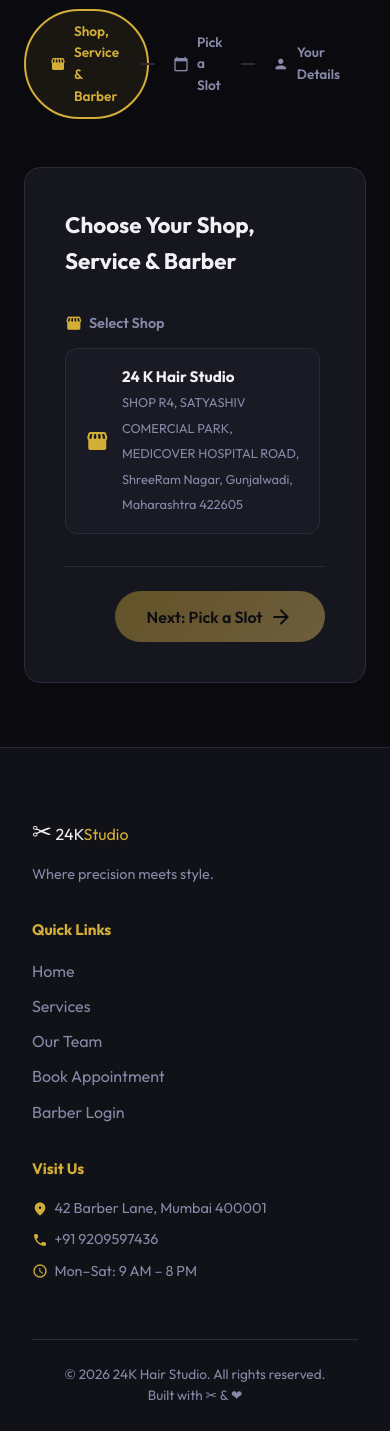
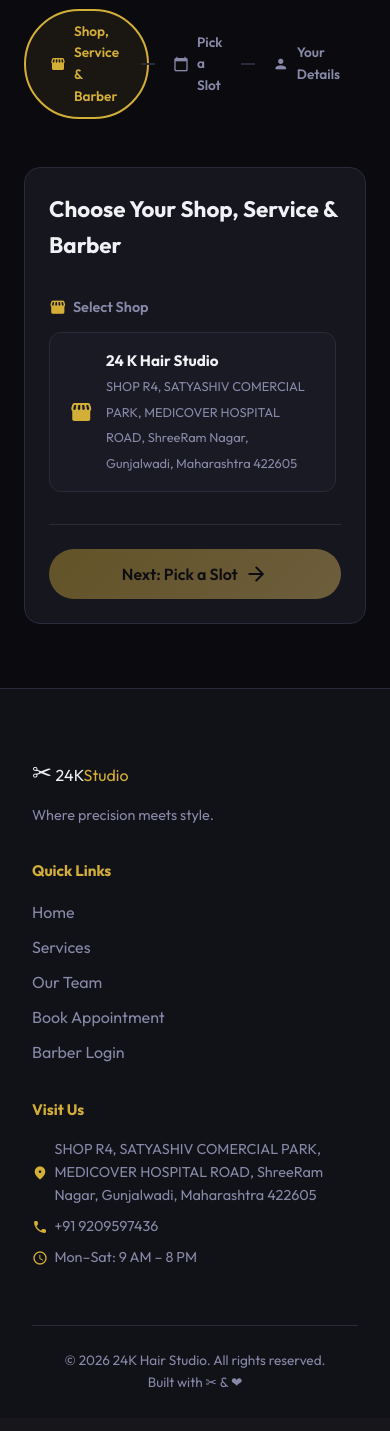
Before and after one commit to thepranit45/QuickCut, a Django app: page /book/ in a window 390 px wide. Shown: the part 255-1686 px from the top of the page. After the commit the page ends 1643 px from the top, so only its background shows below. Run offline with Django 5.2, Linux system fonts and the light colour scheme; data comes from the database, SQL or seed files in the repository; both versions use the stored data as it was after the commit.

Commit message:
Mobile optimizations and address update

```diff
--- a/static/css/style.css
+++ b/static/css/style.css
@@ -276,4 +276,30 @@ textarea.form-input{resize:vertical}
   .nav-link{padding:.9rem 0;border-bottom:1px solid var(--border)}
   .hamburger{display:flex}
   .nav-cta{display:none}
+  .booking-wizard { padding: 5rem 1rem 2rem; }
+  .booking-panel { padding: 1.5rem; }
+  .panel-actions {
+    flex-direction: column-reverse;
+    gap: 0.8rem;
+  }
+  .panel-actions .btn {
+    width: 100%;
+    justify-content: center;
+    padding: 0.8rem 1rem;
+  }
+  .wizard-steps { margin-bottom: 2rem; }
+  .wizard-step {
+    padding: 0.5rem;
+    font-size: 0;
+  }
+  .wizard-step span {
+    font-size: 1.3rem;
+  }
+  .step-sep { width: 1rem; }
+  .choice-list { grid-template-columns: 1fr !important; }
+  .date-input { max-width: 100%; width: 100%; }
+  .slots-grid { display: grid; grid-template-columns: 1fr 1fr; gap: 0.5rem; }
+  .slot-btn { padding: 0.7rem; font-size: 0.95rem; }
+  .booking-summary { padding: 1rem; }
+  .success-card { padding: 2rem 1.2rem; }
 }
--- a/templates/base.html
+++ b/templates/base.html
@@ -84,7 +84,7 @@
     </div>
     <div class="footer-contact">
       <h4>Visit Us</h4>
-      <p><span class="material-icons-round">location_on</span> 42 Barber Lane, Mumbai 400001</p>
+      <p><span class="material-icons-round">location_on</span> SHOP R4, SATYASHIV COMERCIAL PARK, MEDICOVER HOSPITAL ROAD, ShreeRam Nagar, Gunjalwadi, Maharashtra 422605</p>
       <p><span class="material-icons-round">phone</span> +91 9209597436</p>
       <p><span class="material-icons-round">schedule</span> Mon–Sat: 9 AM – 8 PM</p>
     </div>
```
Also changed, not shown: db.sqlite3.
